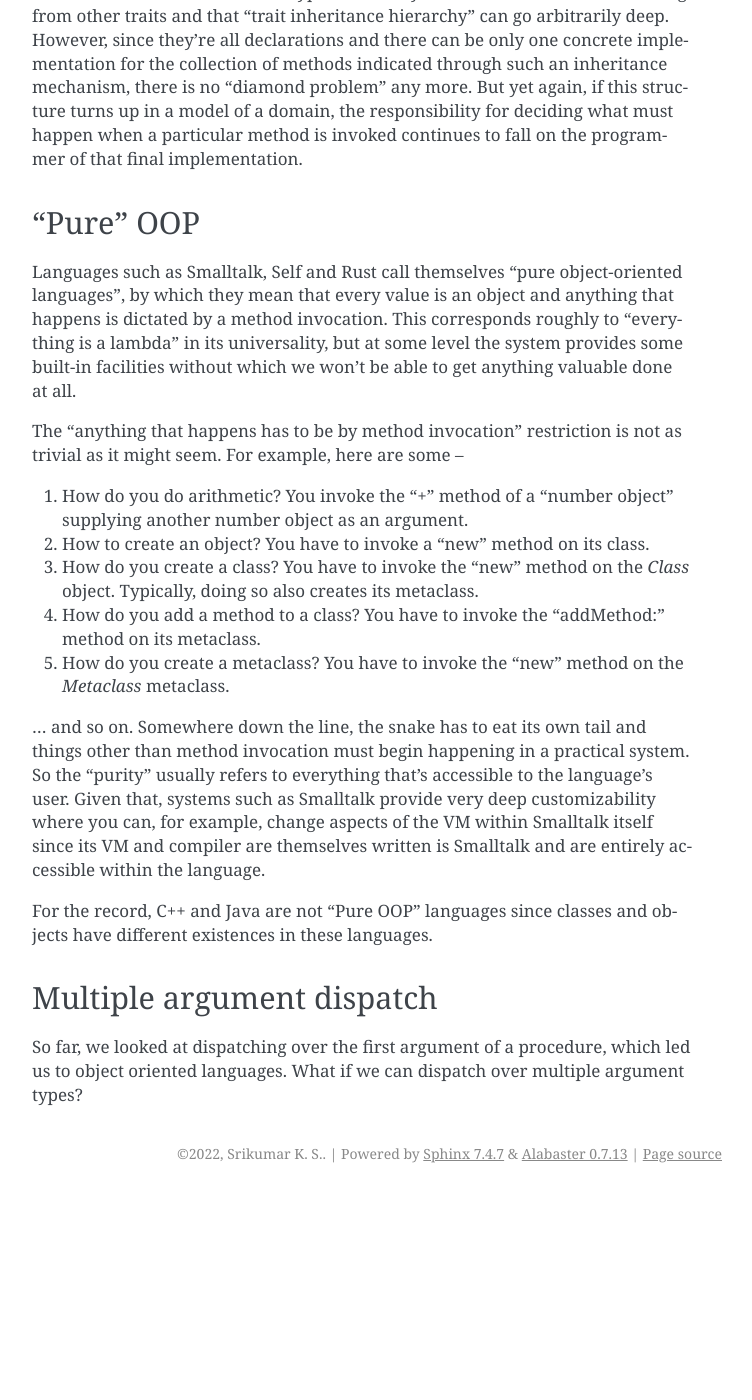
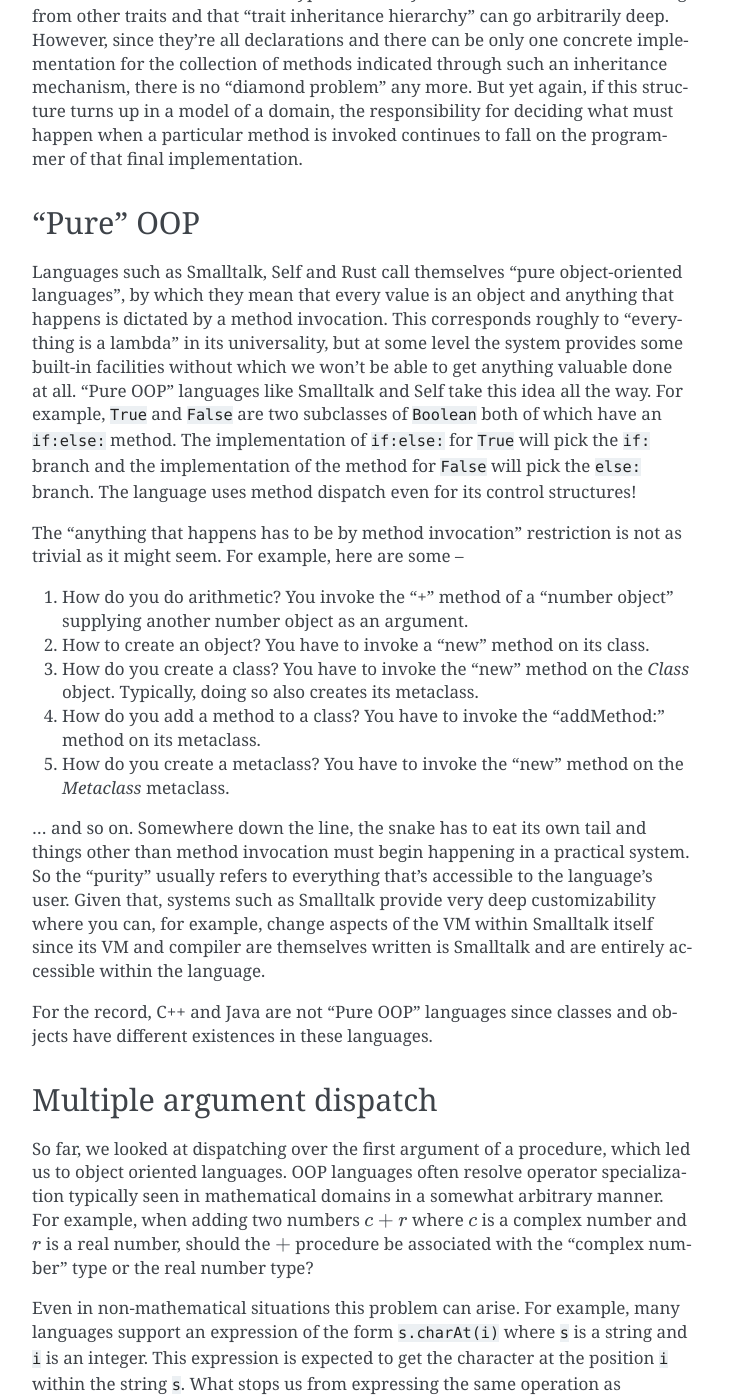
Before and after one commit to kreauniv/comp308, a Sphinx documentation site: the page built from source/dispatch.rst, in a window 1280 px wide and 1400 px high, scrolled down 11947 px. Shown: the whole window, without its empty margins (388-1140 px from the left). Built offline with Sphinx 7.4.7, drawn with Linux system fonts in a browser that asks for light colours; before the commit the page ends 13140 px from its top, so only the background shows below that; some of the changed text lies outside the part shown.

Commit message:
Notes on multimethods

```diff
--- a/source/dispatch.rst
+++ b/source/dispatch.rst
@@ -580,7 +580,12 @@ object-oriented languages", by which they mean that every value is an object
 and anything that happens is dictated by a method invocation. This corresponds
 roughly to "everything is a lambda" in its universality, but at some level the
 system provides some built-in facilities without which we won't be able to get
-anything valuable done at all.
+anything valuable done at all. "Pure OOP" languages like Smalltalk and Self
+take this idea all the way. For example, ``True`` and ``False`` are two
+subclasses of ``Boolean`` both of which have an ``if:else:`` method. The
+implementation of ``if:else:`` for ``True`` will pick the ``if:`` branch and
+the implementation of the method for ``False`` will pick the ``else:`` branch.
+The language uses method dispatch even for its control structures!
 
 The "anything that happens has to be by method invocation" restriction is not
 as trivial as it might seem. For example, here are some --
@@ -610,4 +615,31 @@ Multiple argument dispatch
 --------------------------
 
 So far, we looked at dispatching over the first argument of a procedure, which led
-us to object oriented languages. What if we can dispatch over multiple argument types?
+us to object oriented languages. OOP languages often resolve operator specialization
+typically seen in mathematical domains in a somewhat arbitrary manner. For example,
+when adding two numbers :math:`c + r` where :math:`c` is a complex number and :math:`r`
+is a real number, should the :math:`+` procedure be associated with the "complex number"
+type or the real number type?
+
+Even in non-mathematical situations this problem can arise. For example, many
+languages support an expression of the form ``s.charAt(i)`` where ``s`` is a
+string and ``i`` is an integer. This expression is expected to get the character
+at the position ``i`` within the string ``s``. What stops us from expressing the
+same operation as ``i.charWithin(s)``, where we ask the integer ``i`` to find
+the character at that position within the given string ``s``.
+
+While we may be drawn by familiarity to one or the other choice, there is no
+conceptual difference between the two ways of expressing the computation. Languages
+such as Common Lisp and Julia include the notion of "multimethods" to address
+this dichotomy.
+
+Multimethods put the procedure up front instead of the "object" and ask "given
+the particular values of the arguments, which implementation of this procedure
+should be invoked?".
+
+While this looks like an extension of our original idea of "extensible procedures"
+to include predicates that work over all the given arguments, it is overwhelming
+to provide implementations that branch over specific values. A more manageable
+situation is to branch over the collective **types** of the arguments.
+
+(to be continued)
```
